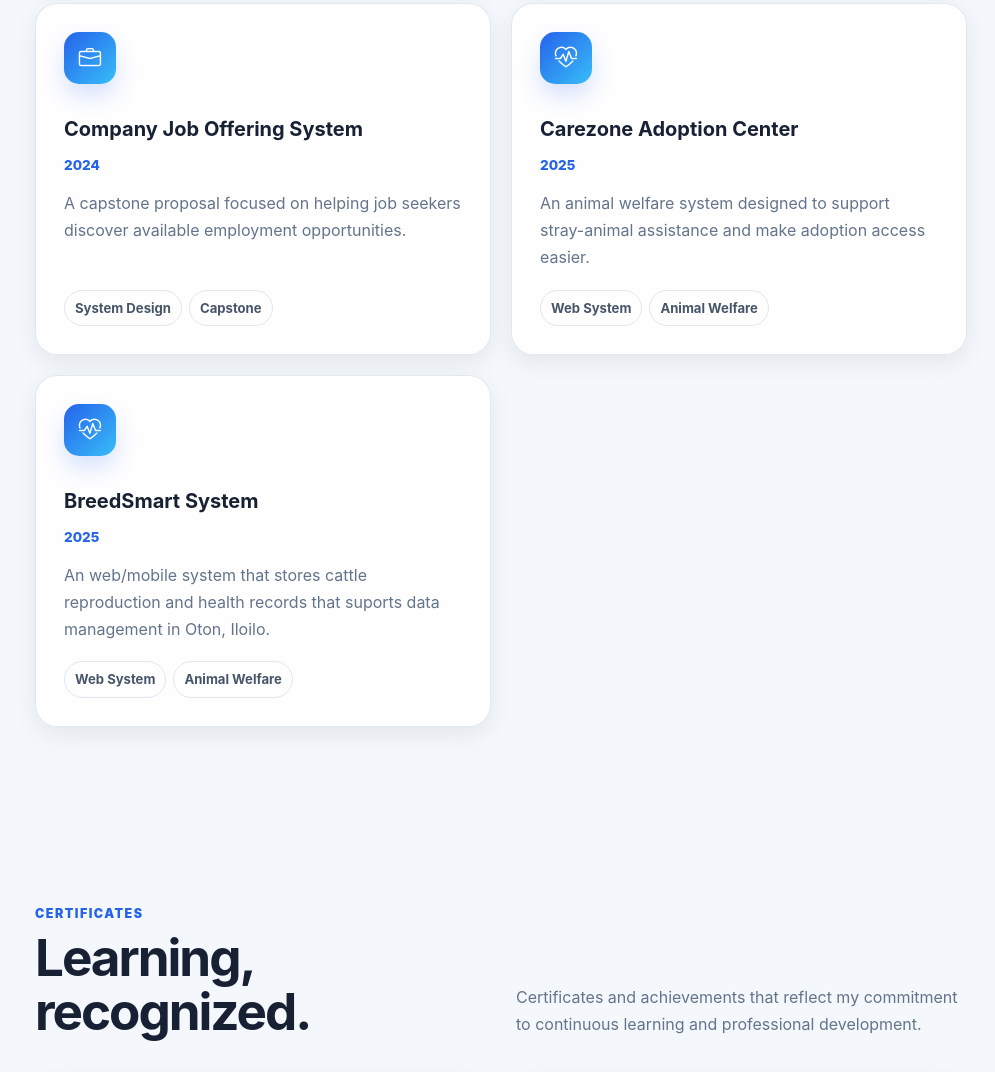
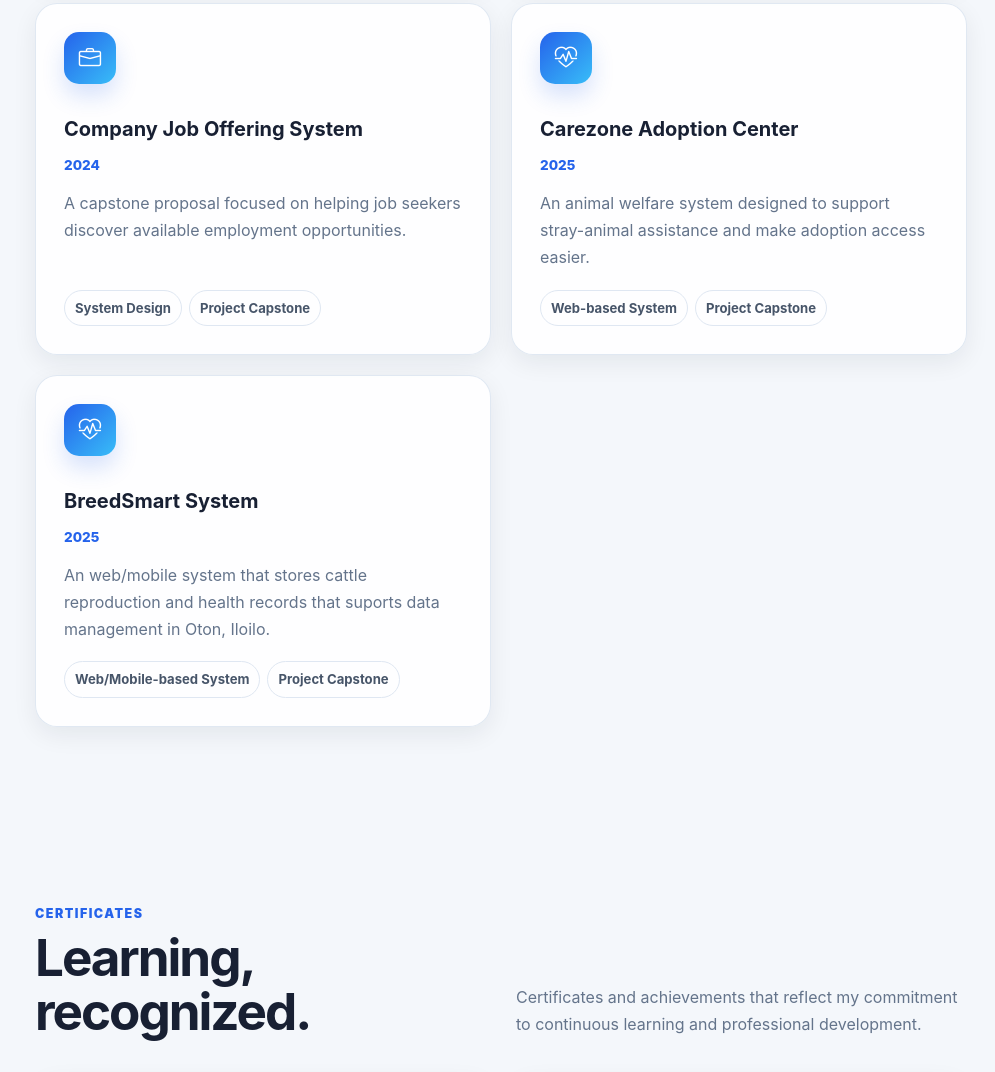
Before and after one commit to Eunech-ballist23/3rd-Year-Portfolio---Somes, a plain HTML site: page index.html in a window 1280 px wide. Shown: the part 4800-5872 px from the top of the page, without its empty margins (285-1280 px from the left). Drawn offline with nearby package versions, Linux system fonts and the light colour scheme.

Commit message:
updating my project cards

```diff
--- a/index.html
+++ b/index.html
@@ -1016,7 +1016,7 @@
           <h3>Company Job Offering System</h3>
           <div class="date">2024</div>
           <p>A capstone proposal focused on helping job seekers discover available employment opportunities.</p>
-          <div class="tag-row"><span class="tag">System Design</span><span class="tag">Capstone</span></div>
+          <div class="tag-row"><span class="tag">System Design</span><span class="tag">Project Capstone</span></div>
         </article>
 
         <article class="panel project-card">
@@ -1024,7 +1024,7 @@
           <h3>Carezone Adoption Center</h3>
           <div class="date">2025</div>
           <p>An animal welfare system designed to support stray-animal assistance and make adoption access easier.</p>
-          <div class="tag-row"><span class="tag">Web System</span><span class="tag">Animal Welfare</span></div>
+          <div class="tag-row"><span class="tag">Web-based System</span><span class="tag">Project Capstone</span></div>
         </article>
 
         <article class="panel project-card">
@@ -1032,7 +1032,7 @@
           <h3>BreedSmart System</h3>
           <div class="date">2025</div>
           <p>An web/mobile system that stores cattle reproduction and health records that suports data management in Oton, Iloilo.</p>
-          <div class="tag-row"><span class="tag">Web System</span><span class="tag">Animal Welfare</span></div>
+          <div class="tag-row"><span class="tag">Web/Mobile-based System</span><span class="tag">Project Capstone</span></div>
         </article>
       </div>
     </section>
```
